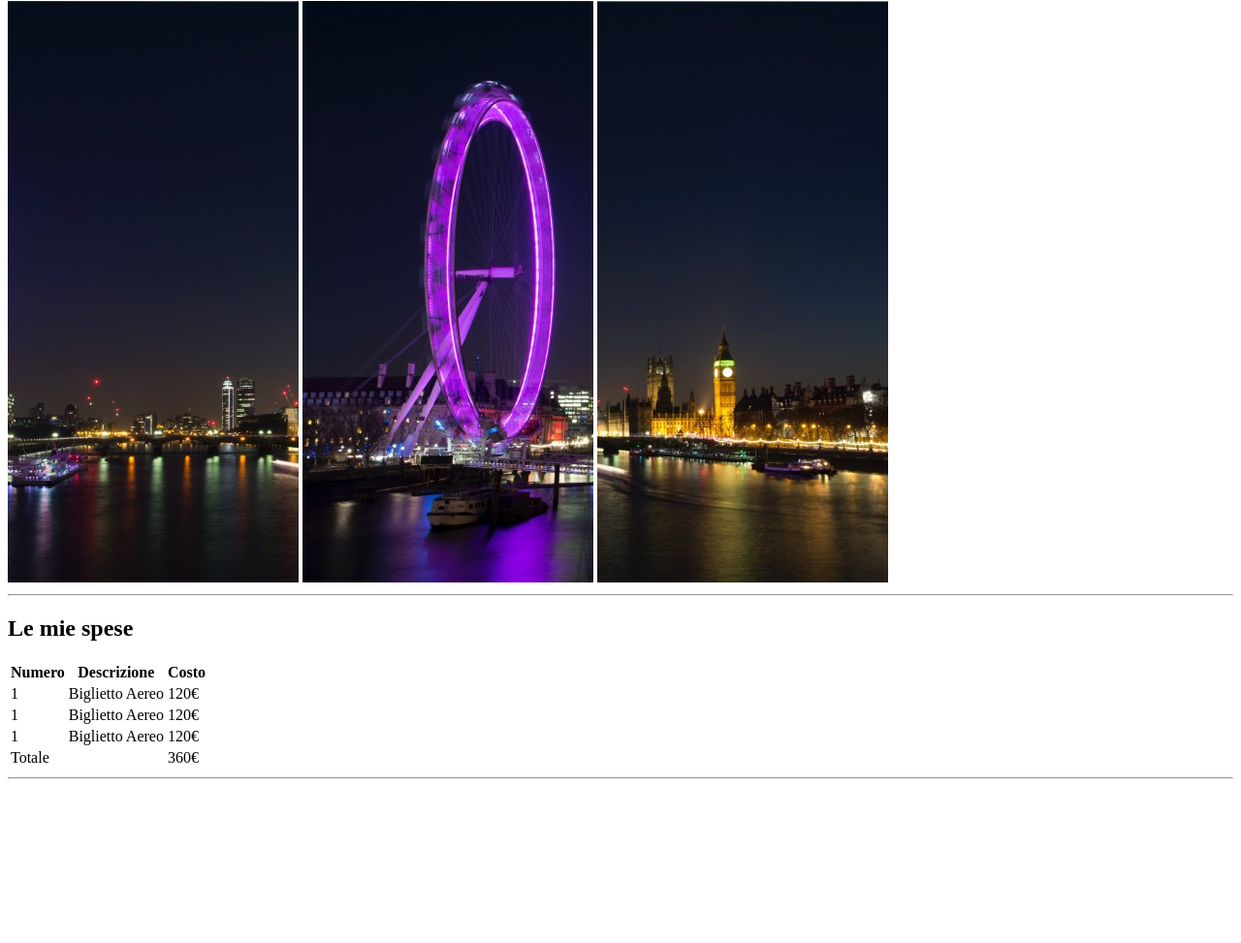
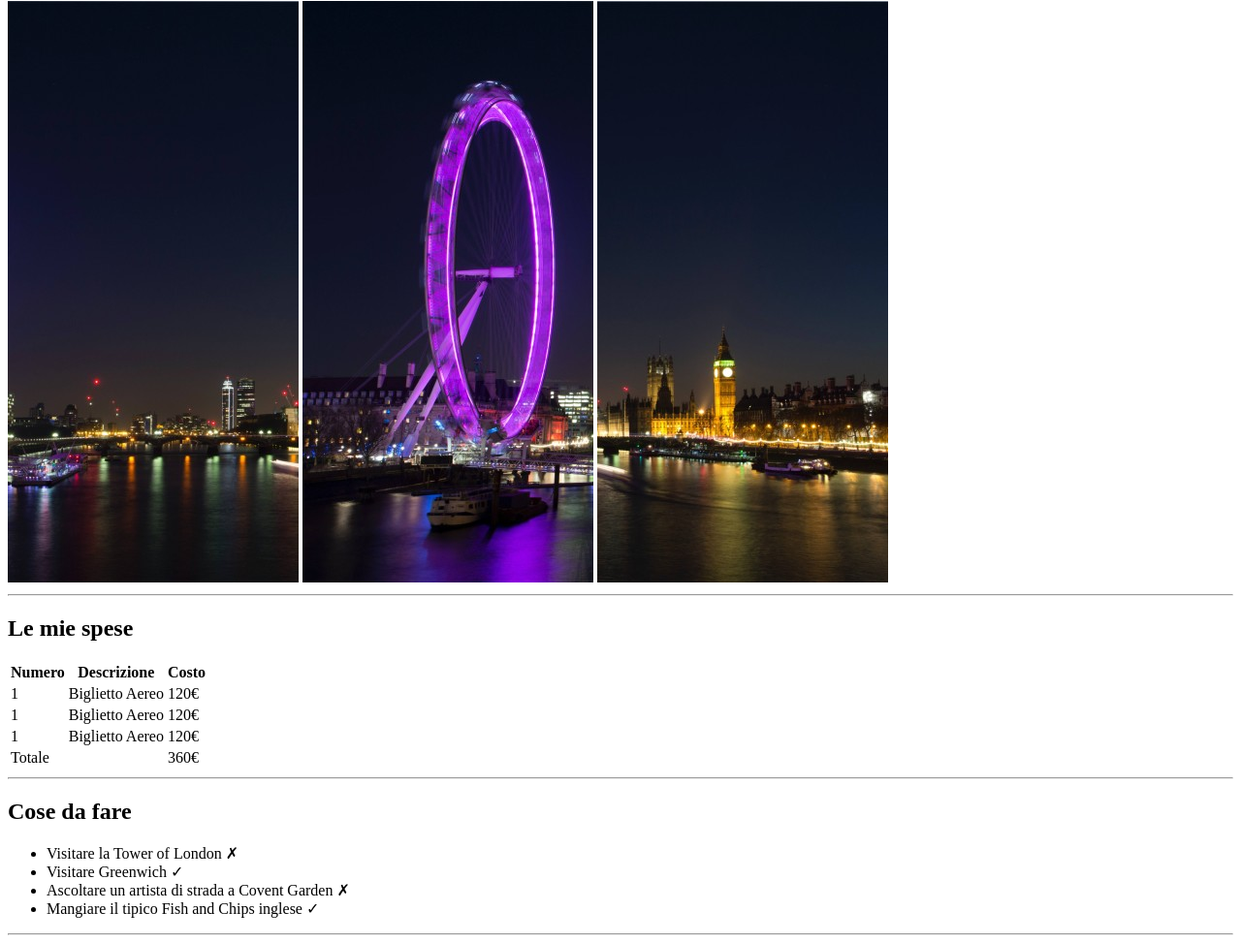
Before and after one commit to AiroldiFederico/html-london-trip, a plain HTML site: page index.html in a window 1280 px wide. Shown: the part 79-1052 px from the top of the page at 97% size. Before the commit the page ends 891 px from the top, so only its background shows below. Drawn offline with Linux system fonts and the light colour scheme.

Commit message:
Fase 4 - Scrittura sezione 2

```diff
--- a/index.html
+++ b/index.html
@@ -74,6 +74,19 @@
 
         <section>
 
+            <!-- Title section 2 -->
+            <h2>Cose da fare</h2>
+
+            <!-- Unordered list section 2 -->
+                <ul>
+                    <li>Visitare la Tower of London &#10007;</li>
+                    <li>Visitare Greenwich &#10003;</li>
+                    <li>Ascoltare un artista di strada a Covent Garden &#10007;</li>
+                    <li>Mangiare il tipico Fish and Chips inglese &#10003;</li>
+                </ul>
+            <!-- Dividing line -->
+            <hr>
+
         </section>
 
         <section>
```
